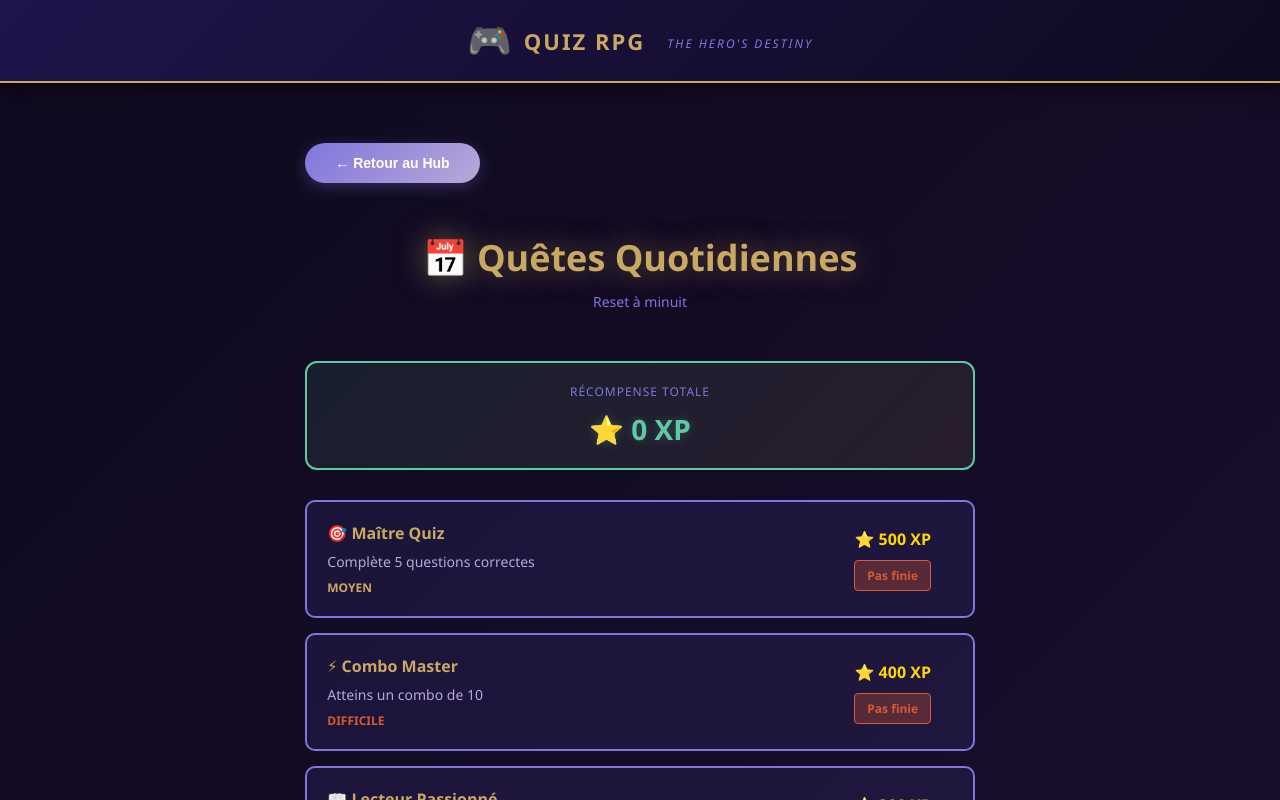
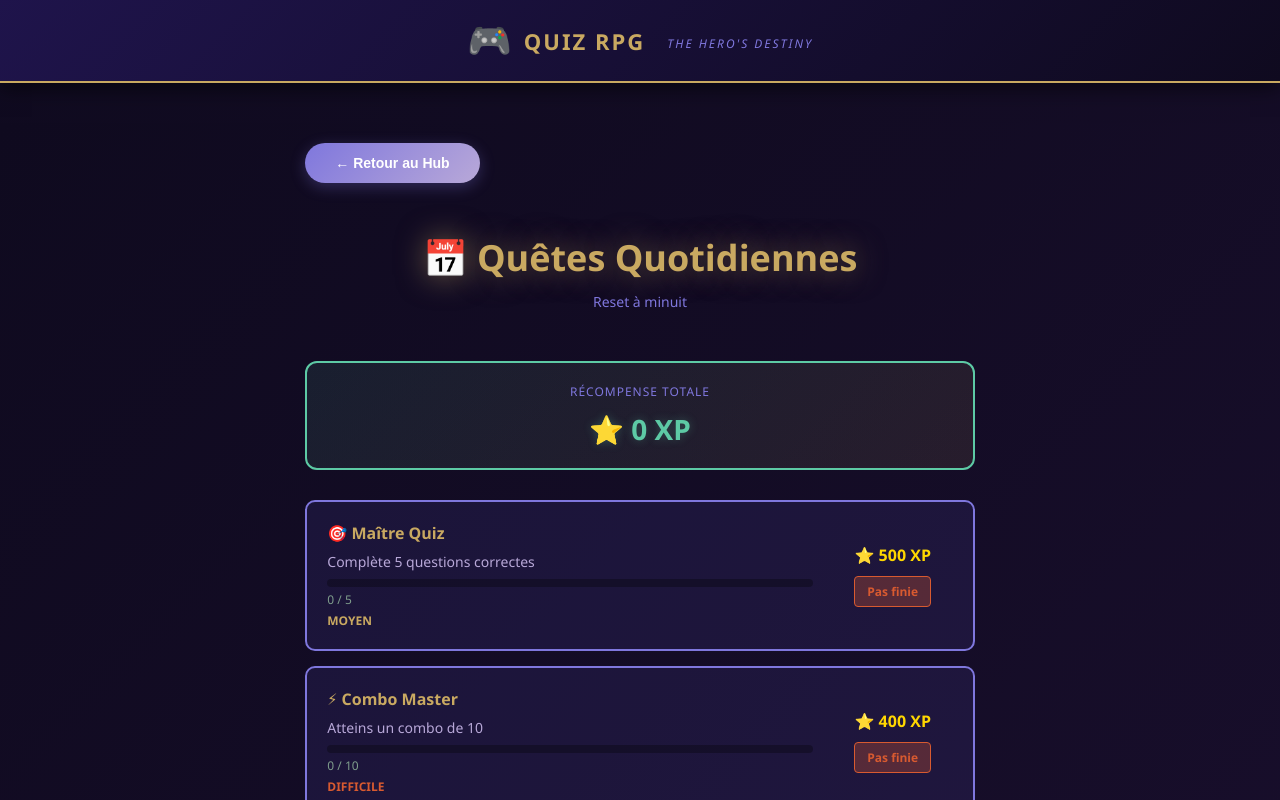
Before and after one commit to LaetitiaBraun/quiz-rpg, a React (Vite) app: page / in a window 1280 px wide. Both pictures are taken after a click on the button "📅 Quêtes Quotidiennes". Shown: the top 800 px of the page. Built offline with nearby package versions, Linux system fonts and the light colour scheme; no server answers.

Commit message:
fix: daily quests xp not awarded due to wrong progress path

```diff
--- a/src/components/DailyQuestsScreen.jsx
+++ b/src/components/DailyQuestsScreen.jsx
@@ -7,24 +7,13 @@ export default function DailyQuestsScreen({ character, onBack, onClaimReward })
   const [claimedToday, setClaimedToday] = useState({});
 
   useEffect(() => {
-    // Vérifier si on doit reset les quêtes (minuit)
-    const lastReset = character.dailyQuests?.lastReset;
-    const today = new Date().toDateString();
-
-    // Si la date a changé, réinitialiser les quêtes
-    if (lastReset !== today) {
-      // Les quêtes seront réinitialisées au prochain chargement
-      // Pour l'instant on affiche les quêtes actuelles
-    }
-
-    // Initialiser les quêtes
     const initialQuests = DAILY_QUESTS.map(quest => ({
       ...quest,
-      completed: checkDailyQuestCompletion(quest, character)
+      completed: checkDailyQuestCompletion(quest, character),
+      currentProgress: getQuestProgress(quest, character)
     }));
     setQuests(initialQuests);
 
-    // Vérifier les récompenses déjà claimées
     const claimed = {};
     (character.dailyQuests?.completed || []).forEach(questId => {
       claimed[questId] = true;
@@ -32,11 +21,18 @@ export default function DailyQuestsScreen({ character, onBack, onClaimReward })
     setClaimedToday(claimed);
   }, [character]);
 
+  const getQuestProgress = (quest, character) => {
+    const progress = character.dailyQuests?.progress || {};
+    if (quest.id === 'daily_1') return progress.correctAnswers || 0;
+    if (quest.id === 'daily_2') return character.maxCombo || 0;
+    if (quest.id === 'daily_3') return progress.storyAnswers || 0;
+    if (quest.id === 'daily_4') return progress.codeAnswers || 0;
+    if (quest.id === 'daily_5') return progress.animeAnswers || 0;
+    return 0;
+  };
+
   const handleClaimReward = (quest) => {
-    setClaimedToday(prev => ({
-      ...prev,
-      [quest.id]: true
-    }));
+    setClaimedToday(prev => ({ ...prev, [quest.id]: true }));
     onClaimReward(quest);
   };
 
@@ -61,7 +57,9 @@ export default function DailyQuestsScreen({ character, onBack, onClaimReward })
       </div>
 
       <div className="quests-list">
-        {quests.map(quest => (
+        {quests.map(quest => {
+          const progressPct = Math.min((quest.currentProgress / quest.goal) * 100, 100);
+          return (
             <div
               key={quest.id}
               className={`quest-item ${quest.completed ? 'completed' : 'incomplete'}`}
@@ -69,6 +67,12 @@ export default function DailyQuestsScreen({ character, onBack, onClaimReward })
               <div className="quest-info">
                 <div className="quest-title">{quest.title}</div>
                 <div className="quest-description">{quest.description}</div>
+                <div className="quest-progress-bar">
+                  <div className="quest-progress-fill" style={{ width: `${progressPct}%` }} />
+                </div>
+                <div className="quest-progress-text">
+                  {Math.min(quest.currentProgress, quest.goal)} / {quest.goal}
+                </div>
                 <div className="quest-difficulty" style={{
                   color: quest.difficulty === 'Facile' ? '#5dcaa5' :
                          quest.difficulty === 'Moyen' ? '#c9a961' : '#d85a30'
@@ -95,7 +99,8 @@ export default function DailyQuestsScreen({ character, onBack, onClaimReward })
                 )}
               </div>
             </div>
-        ))}
+          );
+        })}
       </div>
 
       <div className="daily-info">
--- a/src/data/dailyQuestsDB.js
+++ b/src/data/dailyQuestsDB.js
@@ -71,7 +71,6 @@ export const QUICK_QUESTS = [
 ];
 
 export const generateDailyQuests = () => {
-  // Reset le progrès des quêtes mais garde les IDs
   return DAILY_QUESTS.map(quest => ({
     ...quest,
     progress: 0,
@@ -80,25 +79,23 @@ export const generateDailyQuests = () => {
 };
 
 export const checkDailyQuestCompletion = (quest, character) => {
+  // Utiliser character.dailyQuests.progress (le bon chemin!)
+  const progress = character.dailyQuests?.progress || {};
+
   if (quest.id === 'daily_1') {
-    // Compte les questions correctes d'aujourd'hui
-    return (character.dailyQuestProgress?.correctAnswers || 0) >= quest.goal;
+    return (progress.correctAnswers || 0) >= quest.goal;
   }
   if (quest.id === 'daily_2') {
-    // Vérifie le combo max
     return (character.maxCombo || 0) >= quest.goal;
   }
   if (quest.id === 'daily_3') {
-    // Compte les questions story complétées
-    return (character.dailyQuestProgress?.storyAnswers || 0) >= quest.goal;
+    return (progress.storyAnswers || 0) >= quest.goal;
   }
   if (quest.id === 'daily_4') {
-    // Compte les questions code complétées
-    return (character.dailyQuestProgress?.codeAnswers || 0) >= quest.goal;
+    return (progress.codeAnswers || 0) >= quest.goal;
   }
   if (quest.id === 'daily_5') {
-    // Compte les questions anime complétées
-    return (character.dailyQuestProgress?.animeAnswers || 0) >= quest.goal;
+    return (progress.animeAnswers || 0) >= quest.goal;
   }
   return false;
 };
--- a/src/styles/DailyQuestsScreen.css
+++ b/src/styles/DailyQuestsScreen.css
@@ -193,3 +193,30 @@
     width: 100%;
   }
 }
+
+/* Progress bar */
+.quest-progress-bar {
+  width: 100%;
+  height: 8px;
+  background: rgba(0, 0, 0, 0.3);
+  border-radius: 4px;
+  margin: 8px 0 4px;
+  overflow: hidden;
+}
+
+.quest-progress-fill {
+  height: 100%;
+  background: linear-gradient(90deg, #5539bb, #9b7fe8);
+  border-radius: 4px;
+  transition: width 0.4s ease;
+}
+
+.quest-item.completed .quest-progress-fill {
+  background: linear-gradient(90deg, #1d9e75, #5dcaa5);
+}
+
+.quest-progress-text {
+  font-size: 12px;
+  color: #7f9d8c;
+  margin-bottom: 4px;
+}
```
Lines whose indentation alone changed are shown as unchanged.
